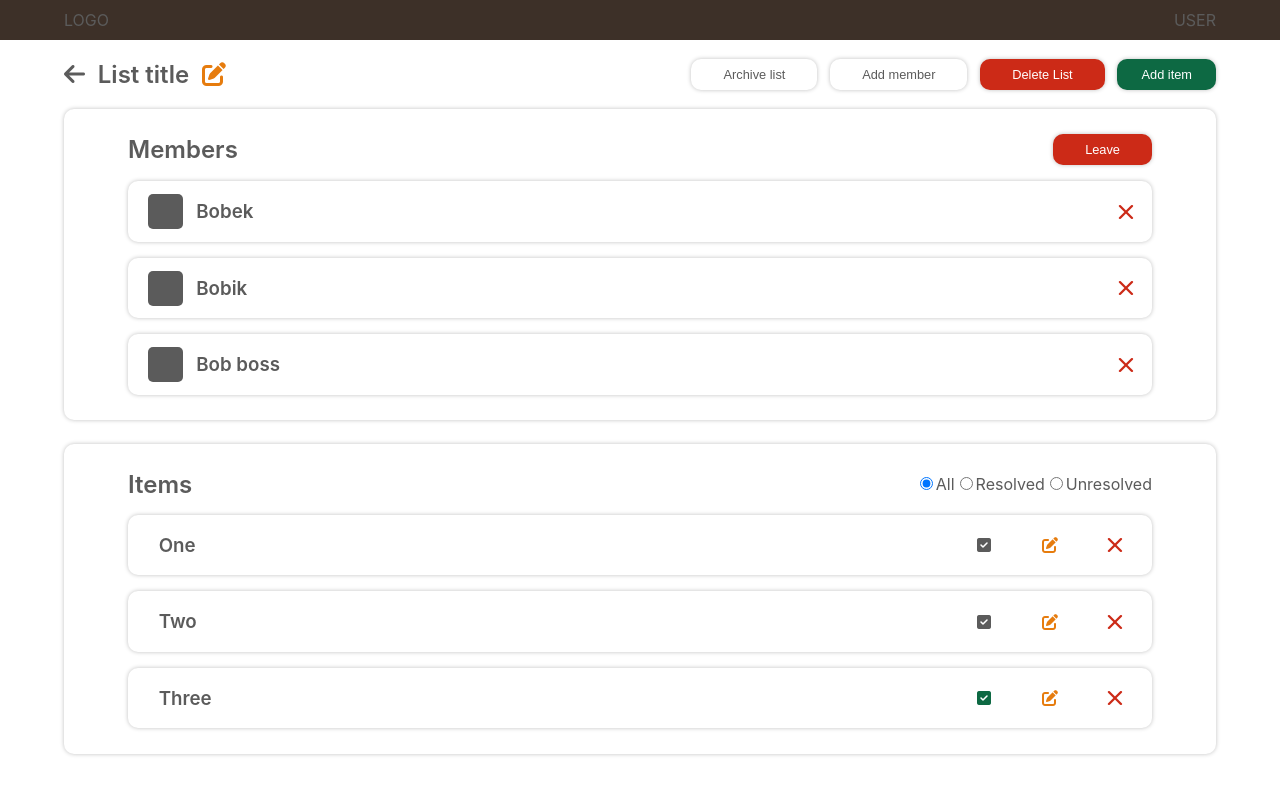
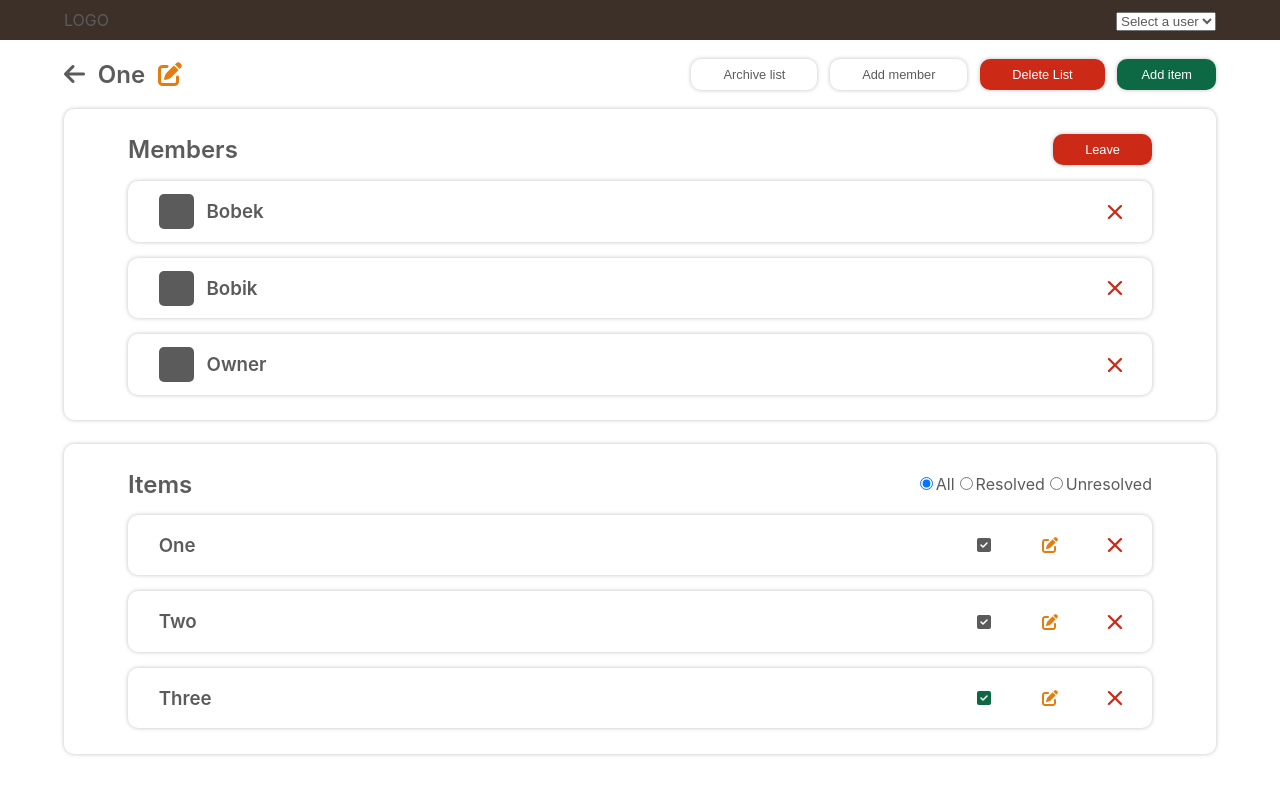
Before and after one commit to MikulasNovak/client, a React (Create React App) app: page / in a window 1280 px wide. Shown: the top 794 px of the page. Built offline with nearby package versions, Linux system fonts and the light colour scheme.

Commit message:
UserProvider - Overhaul ListProvider - Overhaul List name edit | Add member | Leave list | User select

```diff
--- a/src/App.css
+++ b/src/App.css
@@ -355,11 +355,11 @@ header>section>div:nth-child(2) {
   }
 
   .userCard>div:nth-child(1) {
-    margin-left: 2%;
+    margin-left: 3%;
   }
 
   .userCard>div:nth-child(2) {
-    margin-right: 2%;
+    margin-right: 3%;
   }
 
   .userCard>div:nth-child(1) {
--- a/src/App.js
+++ b/src/App.js
@@ -2,6 +2,7 @@ import "./App.css";
 import ItemList from "./Component//Item/ItemList";
 import UserList from "./Component/User/UserList";
 import ListToolbar from "./Component/Toolbar/DetailToolbar";
+import UserSelect from "./Component/User/UserSelect";
 
 import ItemProvider from "./Provider/ItemProvider";
 import UserProvider from "./Provider/UserProvider";
@@ -10,15 +11,15 @@ import ListProvider from "./Provider/ListProvider";
 function App() {
   return (
     <div className="App">
+      <UserProvider>
         <header>
           <section>
             <div>LOGO</div>
-          <div>USER</div>
+            <UserSelect />
           </section>
         </header>
         <main>
           <ListProvider>
-          <UserProvider>
             <ItemProvider>
               <section>
                 <ListToolbar />
@@ -30,10 +31,10 @@ function App() {
                 <ItemList />
               </section>
             </ItemProvider>
-          </UserProvider>
           </ListProvider>
         </main>
         <footer></footer>
+      </UserProvider>
     </div>
   );
 }
--- /dev/null
+++ b/src/Component/List/AddMemberModal.js
@@ -0,0 +1,54 @@
+import React, { useState, useContext } from "react";
+import "../../App.css";
+import Modal from "../../Modal";
+import { ListContext } from "../../Provider/ListProvider";
+import { UserContext } from "../../Provider/UserProvider";
+
+function AddMemberModal({ isModalOpen, closeModal }) {
+  const { handlerMap } = useContext(ListContext);
+  const { userData } = useContext(UserContext);
+  const [selectedUserId, setSelectedUserId] = useState("");
+
+  const handleSubmit = (event) => {
+    event.preventDefault();
+
+    handlerMap.handleAddMember(1, Number(selectedUserId));
+    setSelectedUserId("");
+    closeModal();
+  };
+
+  return (
+    <Modal isOpen={isModalOpen} closeModal={closeModal} title="Add Member">
+      <form onSubmit={handleSubmit} className="itemForm">
+        <div>
+          <select
+            id="userSelect"
+            name="userSelect"
+            value={selectedUserId}
+            onChange={(e) => setSelectedUserId(e.target.value)}
+            required
+          >
+            <option value="" disabled>
+              Select a user
+            </option>
+            {userData.map((user) => (
+              <option key={user.id} value={user.id}>
+                {user.username}
+              </option>
+            ))}
+          </select>
+        </div>
+        <div className="modalFormButtons">
+          <button type="button" onClick={closeModal}>
+            Close
+          </button>
+          <button type="submit" variant="primary">
+            Add Member
+          </button>
+        </div>
+      </form>
+    </Modal>
+  );
+}
+
+export default AddMemberModal;
--- a/src/Component/Toolbar/DetailToolbar.js
+++ b/src/Component/Toolbar/DetailToolbar.js
@@ -1,34 +1,104 @@
 import React, { useState, useCallback, useContext } from "react";
 import ItemCreateModal from "../Item/CreateModal";
+import AddMemberModal from "../List/AddMemberModal";
 import "../../App.css";
+import { ListContext } from "../../Provider/ListProvider";
 
 function DetailToolbar() {
-  const [isModalOpen, setIsModalOpen] = useState(false);
-  const openModal = () => setIsModalOpen(true);
-  const closeModal = useCallback(() => setIsModalOpen(false), [setIsModalOpen]);
+  const { handlerMap, listData } = useContext(ListContext);
+  const [isModalItemCreateOpen, setIsModalItemCreateOpen] = useState(false);
+  const closeModalItemCreate = useCallback(
+    () => setIsModalItemCreateOpen(false),
+    [setIsModalItemCreateOpen]
+  );
+
+  const [isModalAddMemberOpen, setIsModalAddMemberOpen] = useState(false);
+  const closeModalAddMember = useCallback(
+    () => setIsModalAddMemberOpen(false),
+    [setIsModalAddMemberOpen]
+  );
+
+  const [isEditing, setIsEditing] = useState(false);
+  const [newListName, setNewListName] = useState("");
+
+  const currentList = listData[0];
+
+  const handleEditListName = (e) => {
+    e.preventDefault();
+    if (newListName.trim()) {
+      handlerMap.handleEditListName(currentList.id, newListName);
+      setNewListName("");
+    }
+    setIsEditing(false);
+  };
+
+  const openEditMode = () => {
+    setNewListName(currentList.title);
+    setIsEditing(true);
+  };
 
   return (
     <div className="listToolbar">
       <div>
         <i className="fa-solid fa-arrow-left"></i>
-        <h2>List title</h2>
-        <i className="fa-solid fa-pen-to-square hidden" onClick={openModal}></i>
+        {isEditing ? (
+          <form onSubmit={handleEditListName} className="editListNameForm">
+            <input
+              type="text"
+              value={newListName}
+              onChange={(e) => setNewListName(e.target.value)}
+              required
+              autoFocus
+            />
+            <button type="submit" style={{ display: "none" }}>
+              Save
+            </button>{" "}
+            {/* Hide submit button */}
+            <button type="button" onClick={() => setIsEditing(false)}>
+              Cancel
+            </button>
+          </form>
+        ) : (
+          <h2>{currentList.title}</h2>
+        )}
+        <i className="fa-solid fa-pen-to-square" onClick={openEditMode}></i>
       </div>
       <div>
         <div>
           <i className="fa-solid fa-ellipsis"></i>
         </div>
         <div className="listToolbarButtons">
-          <button className="archiveListButton hidden">Archive list</button>
-          <button className="addMemberButton hidden">Add member</button>
+          <button
+            className="archiveListButton hidden"
+            onClick={(e) => handlerMap.handleArchive(currentList.id)}
+          >
+            Archive list
+          </button>
+          <button
+            className="addMemberButton hidden"
+            onClick={() => setIsModalAddMemberOpen(true)}
+          >
+            Add member
+          </button>
           <button className="deleteListButton hidden">Delete List</button>
-          <button className="addItemButton" onClick={openModal}>
+          <button
+            className="addItemButton"
+            onClick={() => setIsModalItemCreateOpen(true)}
+          >
             Add item
           </button>
         </div>
       </div>
 
-      <ItemCreateModal closeModal={closeModal} isModalOpen={isModalOpen} />
+      <ItemCreateModal
+        closeModal={closeModalItemCreate}
+        isModalOpen={isModalItemCreateOpen}
+      />
+
+      <AddMemberModal
+        closeModal={closeModalAddMember}
+        isModalOpen={isModalAddMemberOpen}
+      />
     </div>
   );
 }
--- a/src/Component/User/UserCard.js
+++ b/src/Component/User/UserCard.js
@@ -1,11 +1,9 @@
-import { UserContext } from "../../Provider/UserProvider";
+import { ListContext } from "../../Provider/ListProvider";
 import "./../../App.css";
 import React, { useContext } from "react";
-import { ListContext } from "../../Provider/ListProvider";
 
 function UserCard({ user }) {
-  const { handlerMap, loggedInUser } = useContext(UserContext);
-  const { listData } = useContext(ListContext);
+  const { handlerMap } = useContext(ListContext);
 
   return (
     <div className="userCard">
--- a/src/Component/User/UserList.js
+++ b/src/Component/User/UserList.js
@@ -1,21 +1,27 @@
 import UserCard from "./UserCard";
 import { useContext } from "react";
+import { ListContext } from "../../Provider/ListProvider";
 import { UserContext } from "../../Provider/UserProvider";
-import { ListContext } from "../../Provider/ListProvider";
 
 function UserList() {
-  const { data, handlerMap } = useContext(UserContext);
+  const { listMembers, handlerMap } = useContext(ListContext);
+  const { loggedInUser } = useContext(UserContext);
 
   return (
     <div className="userList">
       <div>
         <h2>Members</h2>
         <div>
-          <button className="leaveListButton">Leave</button>
+          <button
+            className="leaveListButton"
+            onClick={(e) => handlerMap.handleLeave(1, loggedInUser)}
+          >
+            Leave
+          </button>
         </div>
       </div>
       <div>
-        {data.map((user) => (
+        {listMembers.map((user) => (
           <UserCard key={user.id} user={user} />
         ))}
       </div>
--- /dev/null
+++ b/src/Component/User/UserSelect.js
@@ -0,0 +1,37 @@
+// CategoryList.js
+import React, { useContext, useState } from "react";
+import { UserContext } from "../../Provider/UserProvider";
+
+function UserSelect() {
+  const { userData, setLoggedInUser } = useContext(UserContext);
+  const [selectedUser, setSelectedUser] = useState();
+
+  const handleUserChange = (event) => {
+    const userId = Number(event.target.value);
+    setSelectedUser(userId);
+    setLoggedInUser(userId);
+    console.log("User selected and logged in:", userId);
+  };
+
+  return (
+    <div className="userSelect">
+      <select
+        name="user"
+        id="user"
+        onChange={handleUserChange}
+        value={selectedUser || ""}
+      >
+        <option value="" disabled>
+          Select a user
+        </option>
+        {userData.map((user) => (
+          <option key={user.id} value={user.id}>
+            {user.username}
+          </option>
+        ))}
+      </select>
+    </div>
+  );
+}
+
+export default UserSelect;
--- a/src/Provider/ListProvider.js
+++ b/src/Provider/ListProvider.js
@@ -1,5 +1,5 @@
-import React, { createContext, useState } from "react";
-
+import React, { createContext, useState, useEffect, useContext } from "react";
+import { UserContext } from "./UserProvider";
 let listData = [
   {
     id: 1,
@@ -21,10 +21,118 @@ export const ListContext = createContext();
 
 function ListProvider({ children }) {
   const [data, setData] = useState(listData);
+  const [listMembers, setListMembers] = useState([]); // New state to hold filtered members
+  const { userData, loggedInUser } = useContext(UserContext);
+
+  useEffect(() => {
+    handleUserLoad(1); //CHANGABLE PROP
+  }, [data]);
+
+  function handleUserLoad(list_id) {
+    const list = data.find((list) => list.id === list_id);
+    if (!list) {
+      console.warn(`List with id ${list_id} not found.`);
+      return;
+    }
+    const filteredUsers = userData.filter((user) =>
+      list.memberList.includes(user.id)
+    );
+    const owner = userData.find((user) => user.id === list.owner_id);
+    if (owner && !filteredUsers.some((user) => user.id === owner.id)) {
+      filteredUsers.push(owner);
+    }
+    setListMembers(filteredUsers);
+  }
+
+  function handleKick(list_id, user_id) {
+    console.log("Attempting to kick user:", user_id, "from list:", list_id);
+    console.log("Logged In User:", loggedInUser);
+
+    setData((current) =>
+      current.map((list) => {
+        if (list.id === list_id) {
+          if (Number(list.owner_id) === Number(loggedInUser)) {
+            if (Number(user_id) !== Number(loggedInUser)) {
+              return {
+                ...list,
+                memberList: list.memberList.filter((id) => id !== user_id),
+              };
+            } else {
+              console.log("Cannot kick the owner (self-kick attempt)");
+            }
+          } else {
+            console.log("Failed condition: User is not the owner");
+          }
+        }
+        return list;
+      })
+    );
+  }
+
+  function handleAddMember(list_id, user_id) {
+    setData((current) => {
+      return current.map((list) => {
+        if (
+          list.id === list_id &&
+          list.owner_id === loggedInUser &&
+          !list.memberList.includes(user_id)
+        ) {
+          return {
+            ...list,
+            memberList: [...list.memberList, user_id],
+          };
+        } else {
+          console.log(`Conditions not met for list ${list.id}:`);
+          console.log(
+            `  Owner ID: ${list.owner_id}, Logged In User: ${loggedInUser}, User ID: ${user_id}`
+          );
+        }
+        return list;
+      });
+    });
+  }
+  function handleLeave(list_id, user_id) {
+    setData((current) =>
+      current.map((list) => {
+        if (list.id === list_id && list.memberList.includes(user_id)) {
+          return {
+            ...list,
+            memberList: list.memberList.filter((id) => id !== user_id),
+          };
+        } else {
+          console.log(`User is not part of the list: ${list_id}`);
+        }
+        return list;
+      })
+    );
+  }
+  function handleEditListName(list_id, newTitle) {
+    setData((current) =>
+      current.map((list) =>
+        list.id === list_id ? { ...list, title: newTitle } : list
+      )
+    );
+  }
+
+  function handleArchive(list_id) {
+    setData((current) =>
+      current.map((list) =>
+        list.id === list_id ? { ...list, archived: !list.archived } : list
+      )
+    );
+  }
 
   const value = {
     listData: data || [],
-    setListData: setData,
+    setData,
+    listMembers, // Expose listMembers to other components
+    handlerMap: {
+      handleArchive,
+      handleAddMember,
+      handleLeave,
+      handleKick,
+      handleEditListName,
+    },
   };
 
   return <ListContext.Provider value={value}>{children}</ListContext.Provider>;
--- a/src/Provider/UserProvider.js
+++ b/src/Provider/UserProvider.js
@@ -1,10 +1,9 @@
-import React, { createContext, useContext, useState, useEffect } from "react";
-import { ListContext } from "./ListProvider";
+import React, { createContext, useState } from "react";
 
 let userData = [
   {
     id: 1,
-    username: "Bob boss",
+    username: "Owner",
   },
   {
     id: 2,
@@ -14,85 +13,27 @@ let userData = [
     id: 3,
     username: "Bobik",
   },
+  {
+    id: 6,
+    username: "Bob",
+  },
+  {
+    id: 4,
+    username: "Bobika",
+  },
 ];
 
 export const UserContext = createContext();
 
 function UserProvider({ children }) {
-  const { listData, setListData } = useContext(ListContext);
   const [data, setData] = useState(userData);
-  const [loggedInUser, setLoggedInUser] = useState(1);
+  const [loggedInUser, setLoggedInUser] = useState(null);
 
-  useEffect(() => {
-    handleLoad(1); //CHANGABLE PROP
-  }, [listData]);
-
-  function handleLoad(list_id) {
-    setData(() => {
-      const list = listData.find((list) => list.id === list_id);
-      /*
-      if (!list) {
-        console.warn(`List with id ${list_id} not found.`);
-        return [];
-      }
-      */
-      const filteredUsers = userData.filter((user) =>
-        list.memberList.includes(user.id)
-      );
-      const owner = userData.find((user) => user.id === list.owner_id);
-      if (owner && !filteredUsers.some((user) => user.id === owner.id)) {
-        filteredUsers.push(owner);
-      }
-      return filteredUsers;
-    });
-  }
-  function handleKick(list_id, user_id) {
-    setListData((current) =>
-      current.map((list) => {
-        if (list.id === list_id) {
-          if (list.owner_id == loggedInUser) {
-            return {
-              ...list,
-              memberList: list.memberList.filter((id) => id !== user_id),
-            };
-          } else {
-            console.log("user is not owner");
-          }
-        }
-        console.log("unable to kick owner");
-        return list;
-      })
-    );
-  }
-  function handleAddMember(list_id, user_id) {
-
-
-  }
-  /*
-  function handleLeave(list_id, user_id) {
-    //USER ID = ID Of logged user -> take from context
-    setListData((current) =>
-      current.map((list) => {
-        if (list.id === list_id) {
-          return {
-            ...list,
-            memberList: list.memberList.filter((id) => id !== user_id),
-          };
-        }
-        console.log(list);
-        return list;
-      })
-    );
-  }
-*/
   const value = {
-    data: data || [],
+    userData: data || [],
+    setUserData: setData,
     loggedInUser,
     setLoggedInUser,
-    handlerMap: {
-      handleKick,
-      //handleLeave,
-    },
   };
 
   return <UserContext.Provider value={value}>{children}</UserContext.Provider>;
```
Lines whose indentation alone changed are shown as unchanged.
